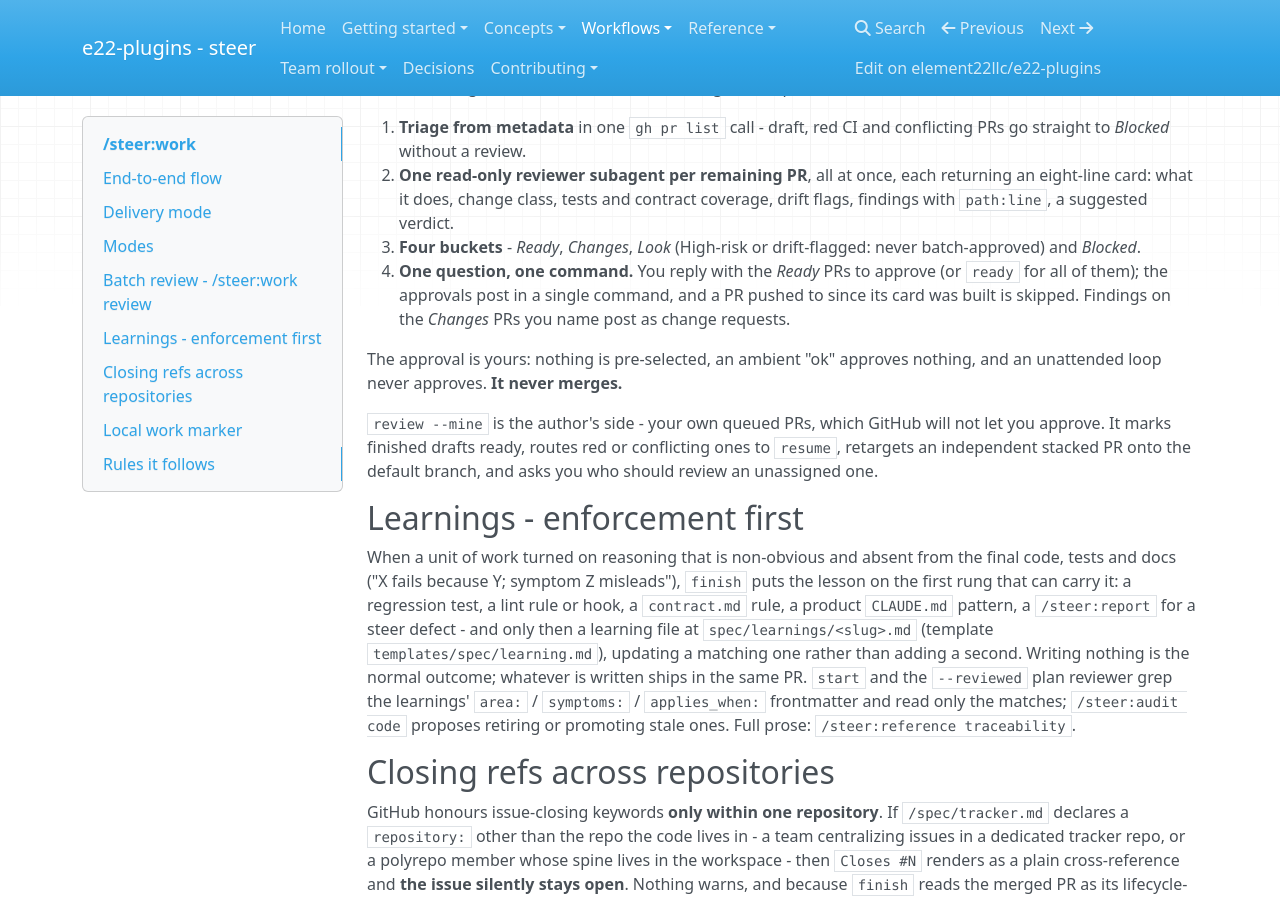
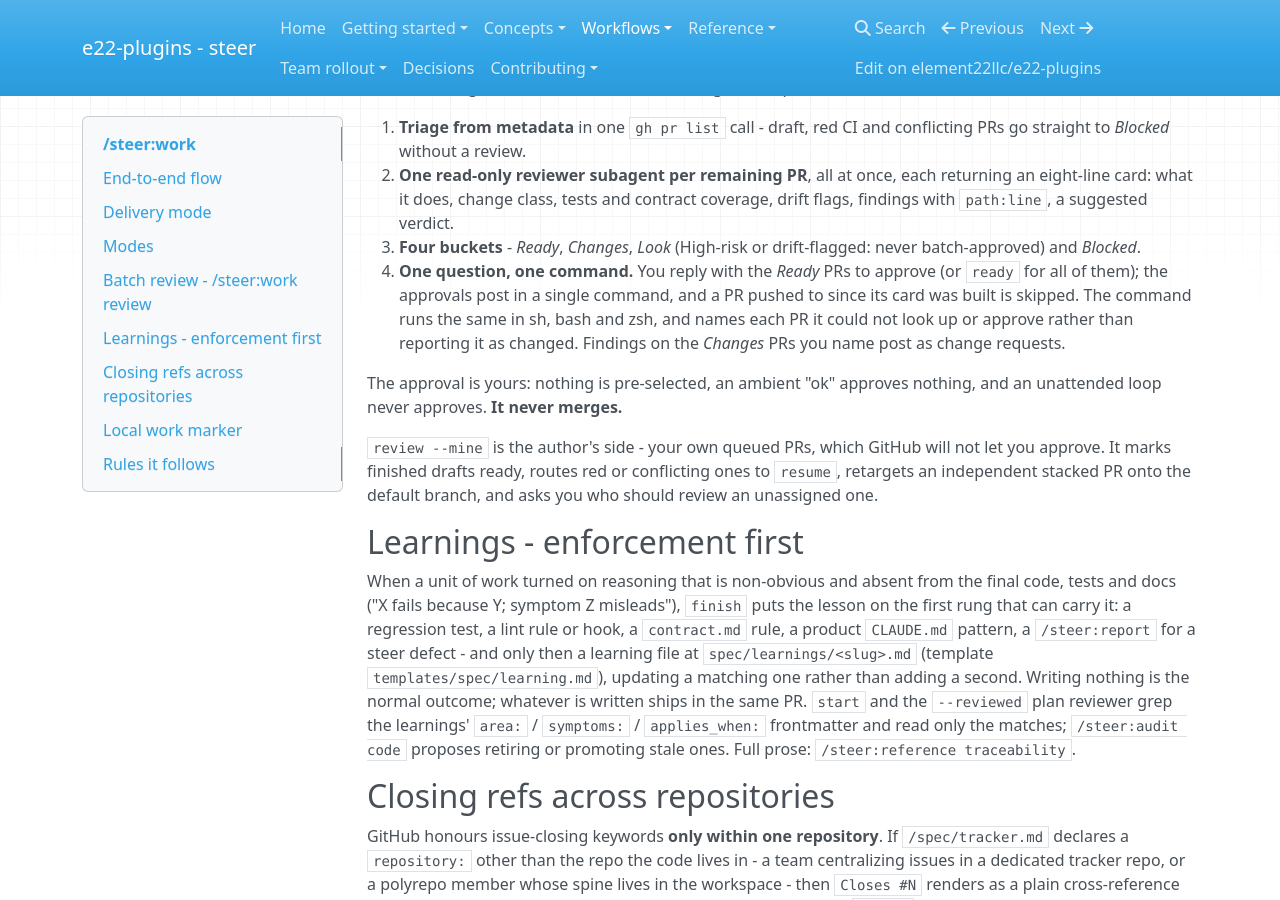
Before and after one commit to element22llc/e22-plugins, an MkDocs documentation site: the page built from docs/workflows/work.md, in a window 1280 px wide and 900 px high, scrolled down 2579 px. Built offline with MkDocs 1.6.1, drawn with Linux system fonts in a browser that asks for light colours; nearby versions of some CDN libraries.

Commit message:
docs(docs): note portable batch-approve reporting in work review
Refs #704

Co-Authored-By: Claude Opus 5.5 (1M context) <noreply@anthropic.com>

```diff
--- a/docs/workflows/work.md
+++ b/docs/workflows/work.md
@@ -98,8 +98,10 @@ given) and does the reviewer's legwork in parallel:
    never batch-approved) and *Blocked*.
 4. **One question, one command.** You reply with the *Ready* PRs to approve
    (or `ready` for all of them); the approvals post in a single command, and a
-   PR pushed to since its card was built is skipped. Findings on the *Changes*
-   PRs you name post as change requests.
+   PR pushed to since its card was built is skipped. The command runs the same
+   in sh, bash and zsh, and names each PR it could not look up or approve
+   rather than reporting it as changed. Findings on the *Changes* PRs you name
+   post as change requests.
 
 The approval is yours: nothing is pre-selected, an ambient "ok" approves
 nothing, and an unattended loop never approves. **It never merges.**
```
